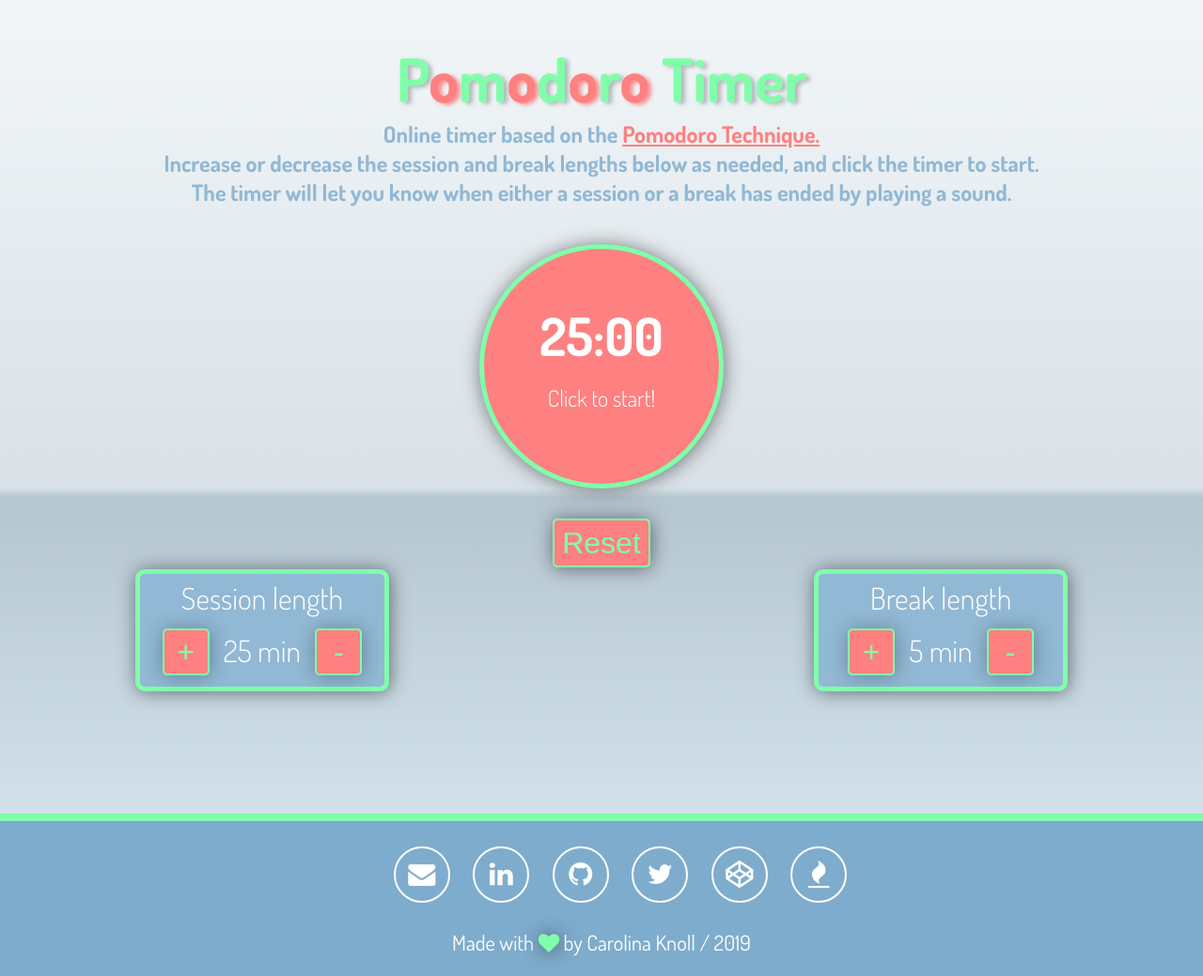
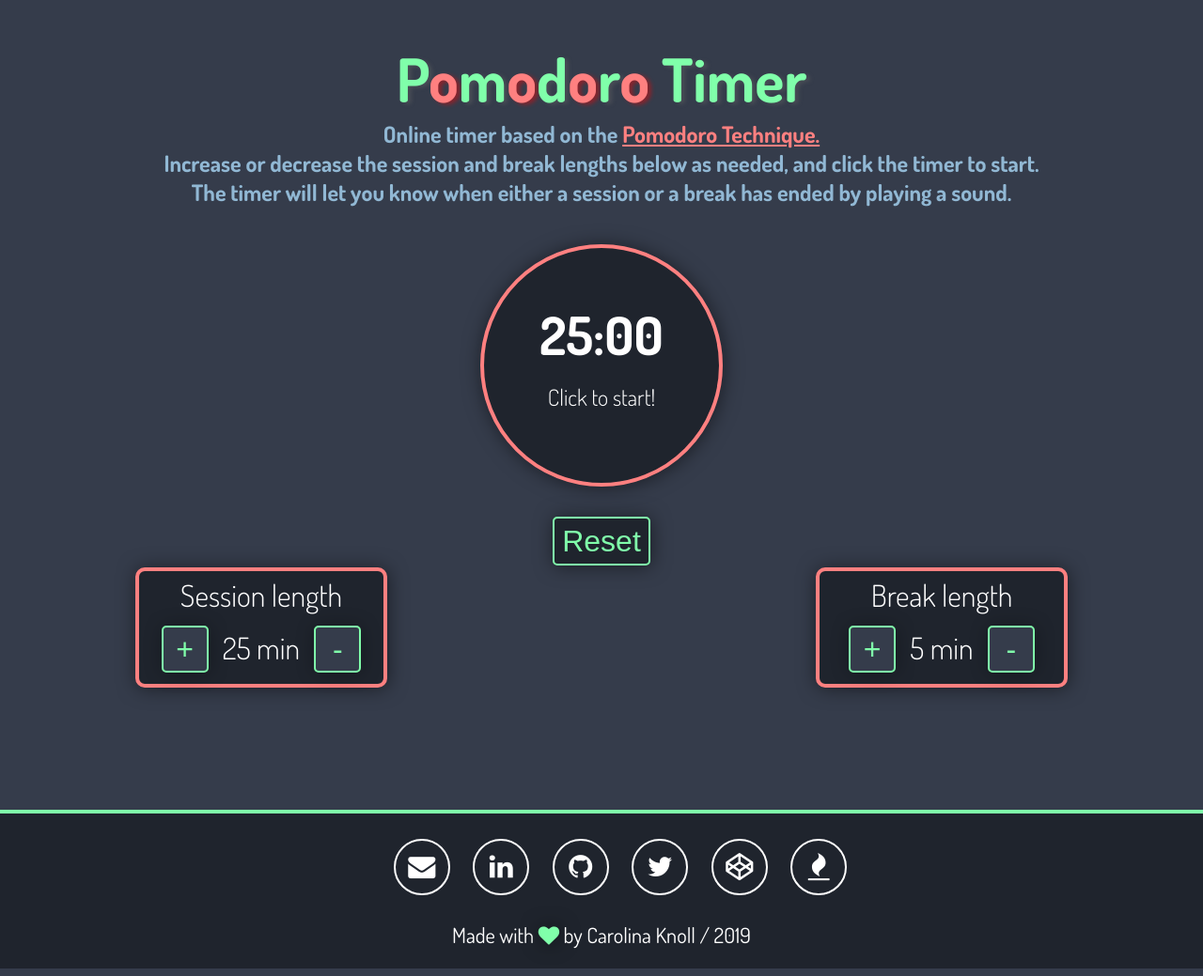
Before and after one commit to carolinaknoll/pomodoro-timer, a plain HTML site: page index.html in a window 1280 px wide. Shown: the whole page at 94% size. Drawn offline with nearby package versions, Linux system fonts and the light colour scheme.

Commit message:
Refactor Pomodoro element and background colors

```diff
--- a/css/pomodoro-clock.css
+++ b/css/pomodoro-clock.css
@@ -11,14 +11,10 @@
 
 body {
   background-size: cover;
-  background: -moz-linear-gradient(top, #f2f6f8 0%, #d8e1e7 50%, #b5c6d0 51%, #e0eff9 100%);
-  background: -webkit-linear-gradient(top, #f2f6f8 0%, #d8e1e7 50%, #b5c6d0 51%, #e0eff9 100%);
-  background: #f2f6f8;
-  background: linear-gradient(to bottom, #f2f6f8 0%, #d8e1e7 50%, #b5c6d0 51%, #e0eff9 100%);
+  background: #353c4b;
   box-sizing: border-box;
   color: #FFF;
   display: flex;
-  filter: progid: DXImageTransform.Microsoft.gradient( startColorstr='#f2f6f8', endColorstr='#e0eff9', GradientType=0);
   flex-direction: column;
   font-family: 'Dosis';
 }
@@ -60,9 +56,9 @@
 |                   TIMER                   |
 \*******************************************/
 .timer {
-  background: #ff8080;
+  background: #1f242d;
   border-radius: 100%;
-  border: 5px solid #80ffaa;
+  border: 4px solid #ff8080;
   box-shadow: 1px 1px 20px rgba(0, 0, 0, 0.5);
   cursor: pointer;
   height: 250px;
@@ -88,9 +84,9 @@
 \*******************************************/
 .break-setter,
 .session-setter {
-  background: #91b8d4;
+  background: #1f242d;
   border-radius: 10px;
-  border: 5px solid #80ffaa;
+  border: 4px solid #ff8080;
   box-shadow: 1px 1px 20px rgba(0, 0, 0, .5);
   color: #FFF;
   display: inline-block;
@@ -120,7 +116,7 @@
 }
 
 .control-button {
-  background: #ff8080;
+  background: #353c4b;
   border-radius: 5px;
   border: 2px solid #80ffaa;
   box-shadow: 1px 1px 20px rgba(0, 0, 0, .3);
@@ -137,6 +133,7 @@
 }
 
 .reset .control-button {
+  background: #1f242d;
   box-shadow: 1px 1px 20px rgba(0, 0, 0, .5);
   height: auto;
   margin: 2px;
@@ -165,8 +162,8 @@
 \*******************************************/
 .footer {
   background-size: cover;
-  background: #7EACCC no-repeat 50% 50%;
-  border-top: 8px #80ffaa outset;
+  background: #1f242d no-repeat 50% 50%;
+  border-top: 4px #80ffaa outset;
   flex-shrink: 0;
   font-size: 1.4em;
   margin: 100px auto 0;
```
